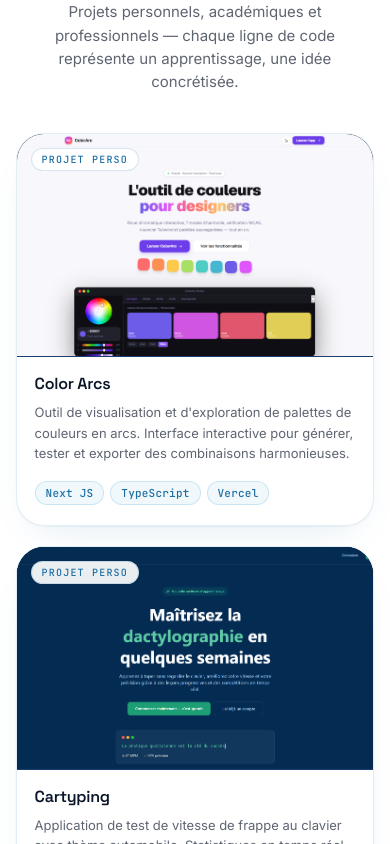
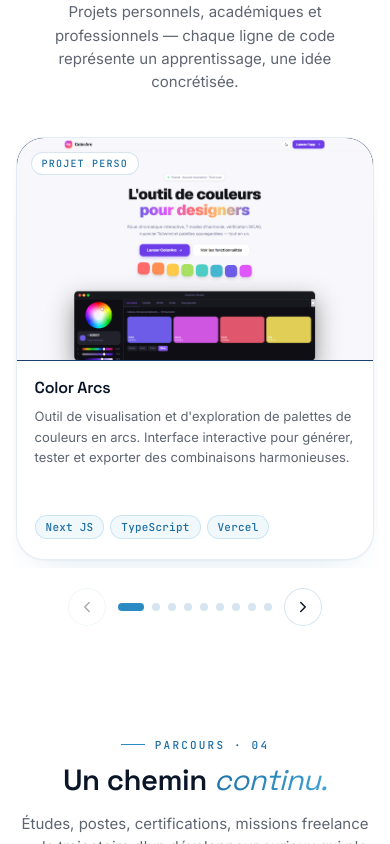
Before and after one commit to ElyseRaz/Portfoliio, a Next.js app: page / in a window 390 px wide. Shown: the part 5180-6024 px from the top of the page. Built offline with nearby package versions, Linux system fonts and the light colour scheme.

Commit message:
Refactor: code structure for improved readability and maintainability

```diff
--- a/app/globals.css
+++ b/app/globals.css
@@ -702,13 +702,57 @@ section { position: relative; padding: 120px 0; }
 /* ============================================================
    PROJECTS
    ============================================================ */
-.projects-grid {
-  display: grid;
-  grid-template-columns: repeat(6, 1fr);
+.projects-carousel { position: relative; }
+.carousel-viewport {
+  display: flex;
   gap: 20px;
-}
+  overflow-x: auto;
+  scroll-snap-type: x mandatory;
+  scroll-behavior: smooth;
+  -webkit-overflow-scrolling: touch;
+  padding: 4px 4px 8px;
+  margin: 0 -4px;
+  scrollbar-width: none;
+}
+.carousel-viewport::-webkit-scrollbar { display: none; }
+.carousel-slide {
+  flex: 0 0 auto;
+  scroll-snap-align: center;
+  width: min(520px, 84vw);
+}
+.carousel-controls {
+  display: flex;
+  align-items: center;
+  justify-content: center;
+  gap: 18px;
+  margin-top: 28px;
+}
+.carousel-arrow {
+  flex-shrink: 0;
+  width: 44px; height: 44px;
+  display: grid; place-items: center;
+  border-radius: 999px;
+  background: rgba(10,22,40,0.7);
+  border: 1px solid var(--line);
+  color: var(--ink);
+  cursor: pointer;
+  transition: all .25s;
+}
+.carousel-arrow:hover:not(:disabled) { background: var(--blue-500); border-color: var(--blue-400); color: var(--blue-050); }
+.carousel-arrow:disabled { opacity: .35; cursor: default; }
+.carousel-dots { display: flex; align-items: center; gap: 8px; }
+.carousel-dots button {
+  width: 8px; height: 8px;
+  padding: 0;
+  border: none;
+  border-radius: 999px;
+  background: var(--line);
+  cursor: pointer;
+  transition: all .3s var(--ease-out);
+}
+.carousel-dots button.active { width: 26px; background: var(--blue-400); }
+
 .project {
-  grid-column: span 2;
   background: linear-gradient(180deg, rgba(26,58,107,0.4), rgba(13,43,85,0.3));
   border: 1px solid var(--line);
   border-radius: var(--r-xl);
@@ -717,7 +761,6 @@ section { position: relative; padding: 120px 0; }
   display: flex; flex-direction: column;
   position: relative;
 }
-.project.feature { grid-column: span 3; }
 .project:hover { transform: translateY(-6px); border-color: rgba(135,208,242,0.3); box-shadow: 0 24px 60px -20px rgba(0,0,0,0.5), 0 0 0 1px rgba(135,208,242,0.18); }
 
 .project-cover {
@@ -1551,8 +1594,7 @@ html, body { overflow-x: hidden; }
   .contact-wrap { grid-template-columns: 1fr; gap: 48px; }
   .stack-groups { grid-template-columns: repeat(2, 1fr); }
   .stats        { grid-template-columns: repeat(2, 1fr); }
-  .projects-grid { grid-template-columns: 1fr 1fr; }
-  .project, .project.feature { grid-column: span 1; }
+  .carousel-slide { width: min(440px, 86vw); }
   .services-grid { grid-template-columns: 1fr 1fr; }
   .footer-cols  { grid-template-columns: 1fr 1fr; }
 
@@ -1605,7 +1647,9 @@ html, body { overflow-x: hidden; }
   /* Grilles */
   .stack-groups   { grid-template-columns: 1fr; }
   .stats          { grid-template-columns: 1fr 1fr; }
-  .projects-grid  { grid-template-columns: 1fr; }
+  .carousel-slide { width: 92vw; }
+  .carousel-controls { gap: 12px; margin-top: 20px; }
+  .carousel-arrow { width: 38px; height: 38px; }
   .services-grid  { grid-template-columns: 1fr; }
   .about-pillars  { grid-template-columns: 1fr 1fr; }
   .form-row       { grid-template-columns: 1fr; }
@@ -1950,6 +1994,17 @@ body::after {
   color: var(--blue-700);
 }
 
+.carousel-arrow {
+  background: rgba(255,255,255,0.92);
+  border-color: rgba(29,111,164,0.18);
+  color: var(--ink);
+  -webkit-backdrop-filter: blur(10px);
+  backdrop-filter: blur(10px);
+}
+.carousel-arrow:hover:not(:disabled) { background: var(--blue-500); border-color: var(--blue-400); color: #fff; }
+.carousel-dots button { background: rgba(29,111,164,0.18); }
+.carousel-dots button.active { background: var(--blue-500); }
+
 .timeline-tabs {
   background: var(--surface-2);
   border-color: rgba(29,111,164,0.12);
--- a/app/page.tsx
+++ b/app/page.tsx
@@ -1,12 +1,49 @@
 'use client';
 
-import { useEffect, useState } from 'react';
+import { useEffect, useRef, useState } from 'react';
 import Image from 'next/image';
+
+const PROJECTS_COUNT = 9;
 
 export default function Home() {
   const [activeTab, setActiveTab] = useState('all');
   const [menuOpen, setMenuOpen] = useState(false);
   const [formStatus, setFormStatus] = useState<'idle' | 'loading' | 'success' | 'error'>('idle');
+  const [projectIndex, setProjectIndex] = useState(0);
+  const projectsViewportRef = useRef<HTMLDivElement>(null);
+
+  const scrollToProject = (i: number) => {
+    const viewport = projectsViewportRef.current;
+    if (!viewport) return;
+    const slide = viewport.children[i] as HTMLElement | undefined;
+    slide?.scrollIntoView({ behavior: 'smooth', inline: 'center', block: 'nearest' });
+  };
+
+  const closestProjectIndex = (viewport: HTMLDivElement) => {
+    const slides = Array.from(viewport.children) as HTMLElement[];
+    const maxScroll = viewport.scrollWidth - viewport.clientWidth;
+    if (viewport.scrollLeft <= 1) return 0;
+    if (viewport.scrollLeft >= maxScroll - 1) return slides.length - 1;
+
+    const center = viewport.scrollLeft + viewport.clientWidth / 2;
+    let closest = 0;
+    let closestDist = Infinity;
+    slides.forEach((s, i) => {
+      const dist = Math.abs(s.offsetLeft + s.offsetWidth / 2 - center);
+      if (dist < closestDist) {
+        closestDist = dist;
+        closest = i;
+      }
+    });
+    return closest;
+  };
+
+  const goToRelativeProject = (delta: number) => {
+    const viewport = projectsViewportRef.current;
+    if (!viewport) return;
+    const current = closestProjectIndex(viewport);
+    scrollToProject(Math.min(PROJECTS_COUNT - 1, Math.max(0, current + delta)));
+  };
 
   const handleContact = async (e: React.FormEvent<HTMLFormElement>) => {
     e.preventDefault();
@@ -205,6 +242,23 @@ export default function Home() {
     document.querySelectorAll('.tl-item.reveal:not(.in)').forEach((el) => io.observe(el));
     return () => io.disconnect();
   }, [activeTab]);
+
+  useEffect(() => {
+    const viewport = projectsViewportRef.current;
+    if (!viewport) return;
+
+    let raf = 0;
+    const handleScroll = () => {
+      cancelAnimationFrame(raf);
+      raf = requestAnimationFrame(() => setProjectIndex(closestProjectIndex(viewport)));
+    };
+    viewport.addEventListener('scroll', handleScroll, { passive: true });
+    setProjectIndex(closestProjectIndex(viewport));
+    return () => {
+      viewport.removeEventListener('scroll', handleScroll);
+      cancelAnimationFrame(raf);
+    };
+  }, []);
 
   const tabLabels: Record<string, string> = {
     all: 'Tout',
@@ -753,10 +807,11 @@ export default function Home() {
             </p>
           </div>
 
-          <div className="projects-grid">
+          <div className="projects-carousel">
+          <div className="carousel-viewport" ref={projectsViewportRef}>
 
             {/* Color Arcs */}
-            <article className="project feature reveal">
+            <article className="project feature reveal carousel-slide">
               <div className="project-cover">
                 <span className="project-tag">Projet Perso</span>
                 <div className="project-actions">
@@ -784,7 +839,7 @@ export default function Home() {
             </article>
 
             {/* Cartyping */}
-            <article className="project feature reveal" data-delay="1">
+            <article className="project feature reveal carousel-slide" data-delay="1">
               <div className="project-cover">
                 <span className="project-tag">Projet Perso</span>
                 <div className="project-actions">
@@ -814,7 +869,7 @@ export default function Home() {
             </article>
 
             {/* Mon Portfolio */}
-            <article className="project reveal" data-delay="2">
+            <article className="project reveal carousel-slide" data-delay="2">
               <div className="project-cover">
                 <span className="project-tag">Portfolio</span>
                 <div className="project-actions">
@@ -837,7 +892,7 @@ export default function Home() {
             </article>
 
             {/* Vérité ou Défi */}
-            <article className="project reveal" data-delay="3">
+            <article className="project reveal carousel-slide" data-delay="3">
               <div className="project-cover">
                 <span className="project-tag">Mobile · Perso</span>
                 <div className="project-actions">
@@ -859,7 +914,7 @@ export default function Home() {
             </article>
 
             {/* Akrifi App */}
-            <article className="project reveal" data-delay="4">
+            <article className="project reveal carousel-slide" data-delay="4">
               <div className="project-cover">
                 <span className="project-tag">Mobile · Perso</span>
                 <div className="project-actions">
@@ -880,7 +935,7 @@ export default function Home() {
             </article>
 
             {/* Agrohelp Consulting */}
-            <article className="project reveal" data-delay="5">
+            <article className="project reveal carousel-slide" data-delay="5">
               <div className="project-cover">
                 <span className="project-tag">Stage · Web</span>
                 <div className="project-actions">
@@ -913,7 +968,7 @@ export default function Home() {
             </article>
 
             {/* MediFlow */}
-            <article className="project reveal" data-delay="3">
+            <article className="project reveal carousel-slide" data-delay="3">
               <div className="project-cover">
                 <span className="project-tag">Académique</span>
                 <div className="project-actions">
@@ -946,7 +1001,7 @@ export default function Home() {
             </article>
 
             {/* Gestion-questionnaire */}
-            <article className="project reveal" data-delay="4">
+            <article className="project reveal carousel-slide" data-delay="4">
               <div className="project-cover">
                 <span className="project-tag">Académique</span>
                 <div className="project-actions">
@@ -968,6 +1023,65 @@ export default function Home() {
               </div>
             </article>
 
+            {/*MindTouch*/}
+            <article className="project reveal carousel-slide" data-delay="4">
+              <div className="project-cover">
+                <span className="project-tag">Académique</span>
+                <div className="project-actions">
+                  <a className="icon-btn" href="https://github.com/ElyseRaz/MindTouch" target="_blank" rel="noopener noreferrer" title="GitHub"><GithubIcon /></a>
+                </div>
+                <div className="preview pv pv-shop">
+                  <div className="pv-shop-grid">
+                    {[0,1,2,3,4,5].map(i => <div key={i} className="pv-prod"></div>)}
+                  </div>
+                </div>
+                <ProjectImage src="/Mindmap.jpg" alt="MindTouch" />
+              </div>
+              <div className="project-body">
+                <div className="project-title">MindTouch</div>
+                <p className="project-desc">Outil de création de cartes heuristiques pour organiser les idées et les concepts</p>
+                <div className="project-techs">
+                  {['Flutter','Dart','Go','PostgreSQL'].map(t => <span key={t} className="tech-pill">{t}</span>)}
+                </div>
+              </div>
+            </article>
+
+          </div>
+
+          <div className="carousel-controls">
+            <button
+              className="carousel-arrow prev"
+              onClick={() => goToRelativeProject(-1)}
+              disabled={projectIndex === 0}
+              aria-label="Projet précédent"
+            >
+              <svg width="18" height="18" viewBox="0 0 24 24" fill="none" stroke="currentColor" strokeWidth="2" strokeLinecap="round" strokeLinejoin="round">
+                <path d="M15 18l-6-6 6-6" />
+              </svg>
+            </button>
+
+            <div className="carousel-dots">
+              {Array.from({ length: PROJECTS_COUNT }).map((_, i) => (
+                <button
+                  key={i}
+                  className={projectIndex === i ? 'active' : ''}
+                  onClick={() => scrollToProject(i)}
+                  aria-label={`Aller au projet ${i + 1}`}
+                />
+              ))}
+            </div>
+
+            <button
+              className="carousel-arrow next"
+              onClick={() => goToRelativeProject(1)}
+              disabled={projectIndex === PROJECTS_COUNT - 1}
+              aria-label="Projet suivant"
+            >
+              <svg width="18" height="18" viewBox="0 0 24 24" fill="none" stroke="currentColor" strokeWidth="2" strokeLinecap="round" strokeLinejoin="round">
+                <path d="M9 18l6-6-6-6" />
+              </svg>
+            </button>
+          </div>
           </div>
         </div>
       </section>
```
Also changed, not shown: public/Mindmap.jpg (added).
